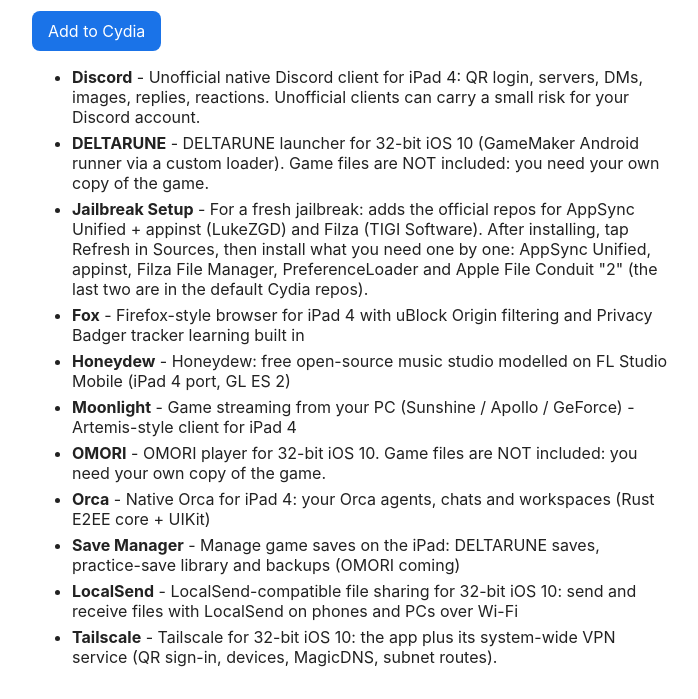
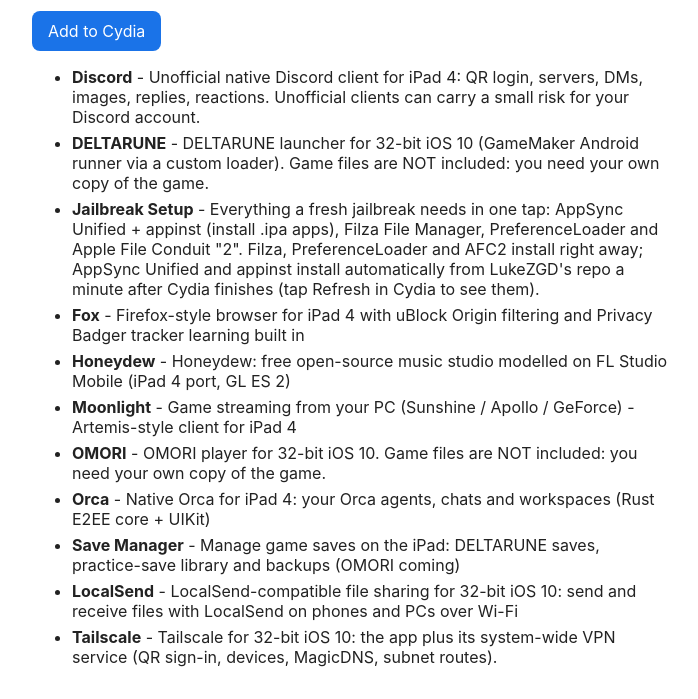
Before and after one commit to h2ixi/cydia, a plain HTML site: page index.html in a window 1280 px wide. Shown: the part 118-817 px from the top of the page, without its empty margins (288-986 px from the left). Drawn offline with Linux system fonts and the light colour scheme.

Commit message:
Jailbreak Setup 2.0: one tap for AppSync Unified, appinst, Filza, PreferenceLoader, AFC2
Co-Authored-By: Claude Opus 5.5 <noreply@anthropic.com>

```diff
--- a/index.html
+++ b/index.html
@@ -3,7 +3,7 @@
 <h1>iPad Legacy Apps</h1><p>Cydia source: <code>https://h2ixi.github.io/cydia/</code></p><p><a class=b href='cydia://url/https://cydia.saurik.com/api/share#?source=https://h2ixi.github.io/cydia/'>Add to Cydia</a></p><ul>
 <li><b>Discord</b> - Unofficial native Discord client for iPad 4: QR login, servers, DMs, images, replies, reactions. Unofficial clients can carry a small risk for your Discord account.</li>
 <li><b>DELTARUNE</b> - DELTARUNE launcher for 32-bit iOS 10 (GameMaker Android runner via a custom loader). Game files are NOT included: you need your own copy of the game.</li>
-<li><b>Jailbreak Setup</b> - For a fresh jailbreak: adds the official repos for AppSync Unified + appinst (LukeZGD) and Filza (TIGI Software). After installing, tap Refresh in Sources, then install what you need one by one: AppSync Unified, appinst, Filza File Manager, PreferenceLoader and Apple File Conduit "2" (the last two are in the default Cydia repos).</li>
+<li><b>Jailbreak Setup</b> - Everything a fresh jailbreak needs in one tap: AppSync Unified + appinst (install .ipa apps), Filza File Manager, PreferenceLoader and Apple File Conduit "2". Filza, PreferenceLoader and AFC2 install right away; AppSync Unified and appinst install automatically from LukeZGD's repo a minute after Cydia finishes (tap Refresh in Cydia to see them).</li>
 <li><b>Fox</b> - Firefox-style browser for iPad 4 with uBlock Origin filtering and Privacy Badger tracker learning built in</li>
 <li><b>Honeydew</b> - Honeydew: free open-source music studio modelled on FL Studio Mobile (iPad 4 port, GL ES 2)</li>
 <li><b>Moonlight</b> - Game streaming from your PC (Sunshine / Apollo / GeForce) - Artemis-style client for iPad 4</li>
```
Also changed, not shown: 18 other files.
